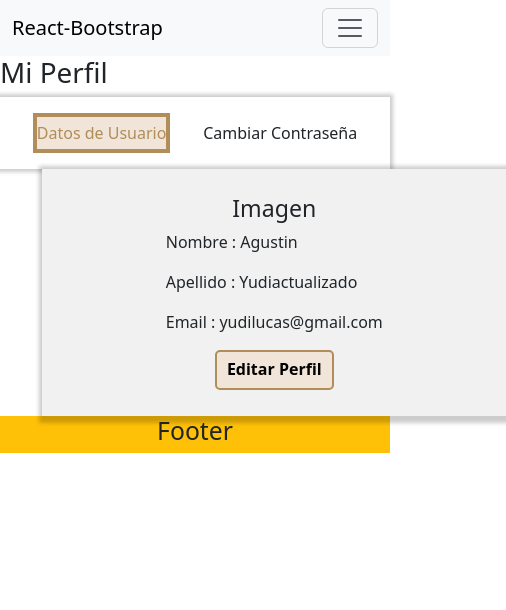
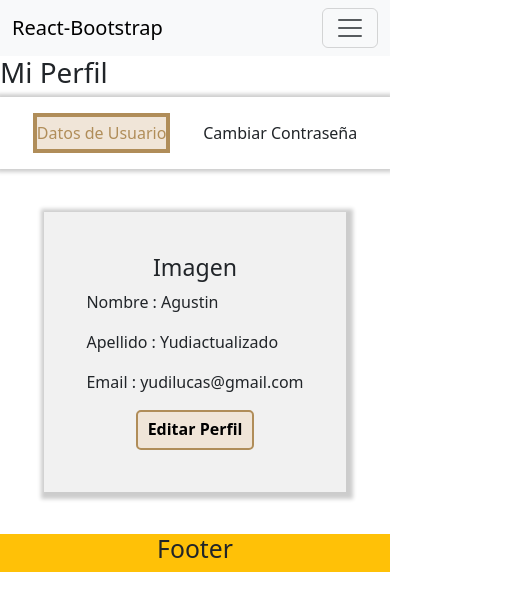
Before and after one commit to djauguust/Grupo2-TP3-Front-Restaurant-RollingCode, a React (Vite) app: page /Cuenta/1 in a window 390 px wide. Shown: the top 610 px of the page, 506 px wide, since content can reach past the window. Built offline with nearby package versions, Linux system fonts and the light colour scheme; data requests are answered from the project's data file.

Commit message:
Arreglé el responsive para celulares y tablets

```diff
--- a/src/pages/Cuenta/Datos-Cuenta/datos-cuenta.jsx
+++ b/src/pages/Cuenta/Datos-Cuenta/datos-cuenta.jsx
@@ -41,6 +41,7 @@ const datosCuenta = () => {
         <p onClick={MostrarContraseña} className={`mt-3 ${mostrarContraseña ? 'boton-seleccionado' : 'boton-desSeleccionado'}`}>Cambiar Contraseña</p>
     </div>
     {mostrarDatos === true ? (
+    <div className='Contenedor-Para-Centrar'>
     <div className='Contenedor-Datos'>
         <div>
             <h3>Imagen</h3>
@@ -53,6 +54,7 @@ const datosCuenta = () => {
         </div>
         <Link className='btn-Volver' to={`/Configurar-Cuenta/${id}`}>Editar Perfil</Link>
     </div>
+    </div>
     ):(
         <ConfigurarContraseña />
     )}
--- a/src/style/configurar-cuenta.css
+++ b/src/style/configurar-cuenta.css
@@ -9,6 +9,12 @@
 @media (min-width: 768px) and (max-width: 912px) {
     .Contenedor-Cuerpo{
         padding: 5vh 3vh 5vh 3vh;
+    }
+    .Contenedor-Datos{
+        min-width: 30vh !important;
+    }
+    .ContenedorCambiarUsuario-Contraseña{
+        min-height: 45vh !important;
     }
   }
 
@@ -37,9 +43,20 @@
         display: flex;
         flex-direction: column;
         align-items: center;
+        min-width: 0 !important;
+        width: fit-content ;
+        padding: 5vh !important;
+        margin: 0 !important;
     }
     .Contenedor-Cambiar-Contraseña{
         padding: 3vh;
+        margin: 0 !important;
+    }
+    .Contenedor-Para-Centrar{
+        display: flex;
+        justify-content: center !important;
+        margin-top: 5vh;
+        margin-bottom: 5vh;
     }
   }
 
@@ -132,3 +149,7 @@
     padding: 3vh;
     box-shadow: 2px 2px 4px 5px rgba(0, 0, 0, 0.2);
 }
+
+.Contenedor-Cambiar-Contraseña{
+    margin-left: 5vh;
+}
```
